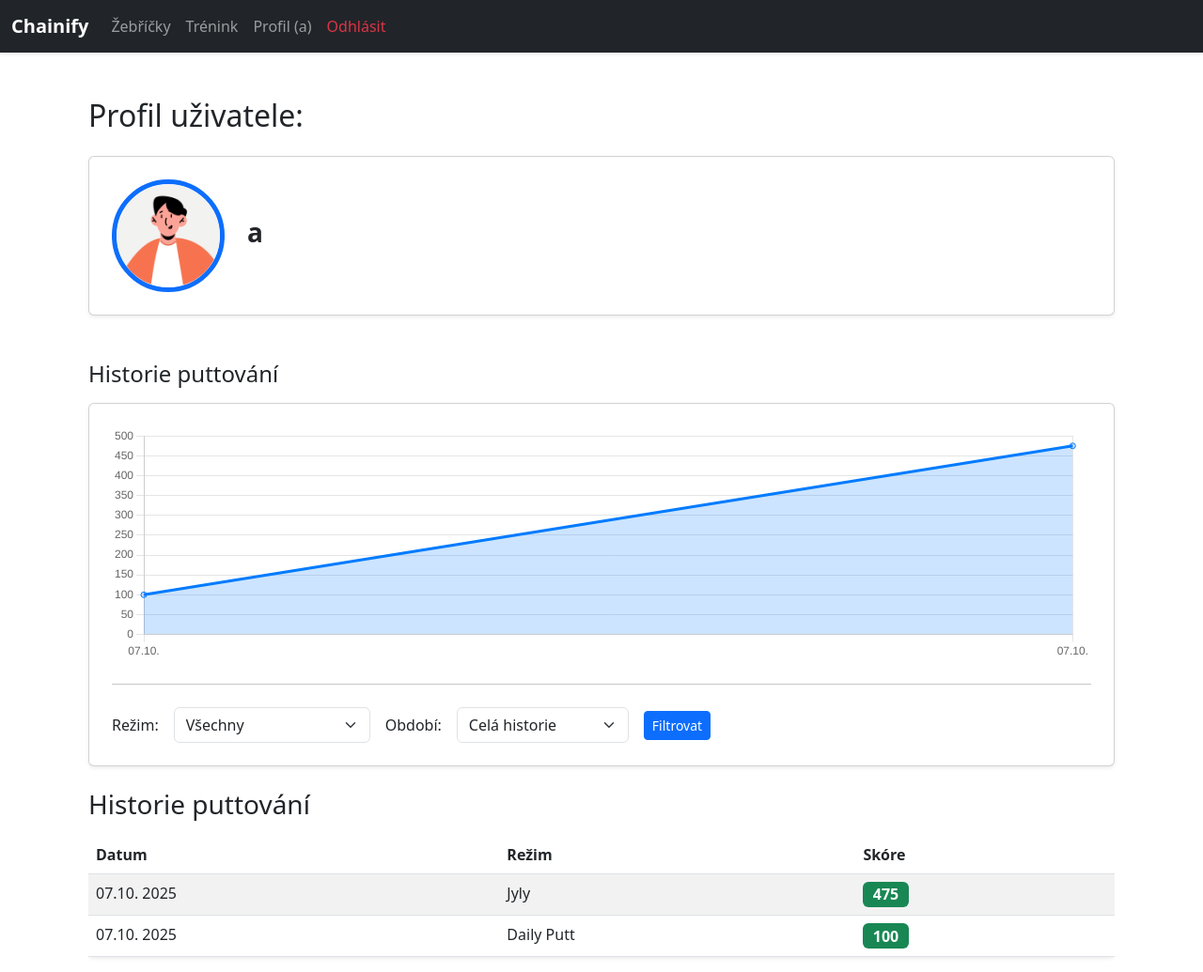
After one commit to dajvid137/discgolf_app, a Flask app: page /user/a in a window 1280 px wide. The commit adds this page. Shown: the whole page at 94% size. Run offline with Flask 3, Linux system fonts and the light colour scheme; a user stored in the database is signed in.

Commit message:
pridani clickable usernames v zebrickach

```diff
--- a/app.py
+++ b/app.py
@@ -221,6 +221,58 @@ def profile_settings():
         female_avatars=female_avatars
     )
 
+@app.route('/user/<username>')
+@login_required
+def user_profile(username):
+    user = User.query.filter_by(username=username).first_or_404()
+
+    # === NOVÁ ČÁST PRO FILTROVÁNÍ ===
+    # 1. Načtení filtrů z URL, pokud existují
+    mode_filter = request.args.get('mode_filter', '')
+    period_filter = request.args.get('period_filter', 'all')
+
+    # 2. Vytvoření základního dotazu na sessions daného uživatele
+    query = PuttSession.query.filter_by(user_id=user.id)
+
+    # 3. Aplikace filtru podle herního režimu
+    if mode_filter:
+        query = query.filter(PuttSession.mode == mode_filter)
+
+    # 4. Aplikace filtru podle časového období
+    start_date = None
+    if period_filter == '7':
+        start_date = datetime.now() - timedelta(days=7)
+    elif period_filter == '30':
+        start_date = datetime.now() - timedelta(days=30)
+
+    if start_date:
+        query = query.filter(PuttSession.date >= start_date)
+    # === KONEC NOVÉ ČÁSTI PRO FILTROVÁNÍ ===
+
+    # Získání dat pro Tabulku Historie (seřazeno od nejnovějšího)
+    # Použijeme náš finální, vyfiltrovaný dotaz 'query'
+    putt_sessions = query.order_by(desc(PuttSession.date)).all()
+
+    # Příprava dat pro Graf (seřazeno od nejstaršího)
+    sessions_for_chart = sorted(putt_sessions, key=lambda x: x.date)
+
+    chart_labels = [session.date.strftime('%d.%m.') for session in sessions_for_chart]
+    chart_scores = [session.score for session in sessions_for_chart]
+
+    chart_data = {
+        'labels': chart_labels,
+        'scores': chart_scores
+    }
+
+    return render_template(
+        'user_profile.html',
+        user=user,
+        putt_sessions=putt_sessions,
+        chart_data=chart_data,
+        # DŮLEŽITÉ: Předáme vybrané hodnoty, aby zůstaly v menu zaškrtnuté
+        selected_mode=mode_filter,
+        selected_period=period_filter
+    )
 
 
 @app.route('/training')
@@ -677,9 +729,9 @@ def leaderboard():
     # 3. Hlavní dotaz: Spojení (JOIN) s tabulkou User a seřazení
     # Získáme uživatelské jméno a nejlepší skóre
     leaderboard_data = (
-        db.session.query(User.username, subquery.c.best_score)
+        db.session.query(User, subquery.c.best_score) # <-- ZMĚNA ZDE
         .join(subquery, User.id == subquery.c.user_id)
-        .order_by(desc(subquery.c.best_score)) # Seřadíme od nejlepšího
+        .order_by(desc(subquery.c.best_score))
         .all()
     )
 
--- /dev/null
+++ b/templates/user_profile.html
@@ -0,0 +1,120 @@
+{# templates/user_profile.html #}
+{% extends "base.html" %}
+
+{% block content %}
+<div class="container mt-5">
+    <h2 class="mb-4">
+        Profil uživatele:
+    </h2>
+
+    <div class="card shadow-sm mb-5 p-4 d-flex flex-row align-items-center">
+        <div class="me-4">
+            {# Použijeme výchozí avatar, pokud uživatel nemá nastavený vlastní #}
+            {% set default_url = url_for('static', filename='images/avatar/male/12.png') %}
+            {% set avatar_url = user.profile_image_url or default_url %}
+
+            <img src="{{ avatar_url }}"
+                 alt="Avatar uživatele"
+                 class="rounded-circle border border-5 border-primary"
+                 style="width: 120px; height: 120px; object-fit: cover;">
+        </div>
+        <div>
+            <h3 class="fw-bold">{{ user.username }}</h3>
+        </div>
+    </div>
+
+    <h4 class="mb-3">Historie puttování</h4>
+    <div class="card shadow-sm mb-4 p-4">
+        <canvas id="scoreTrendChart" style="max-height: 250px;"></canvas>
+
+        <script>
+            document.addEventListener('DOMContentLoaded', function() {
+                const chartDataRaw = '{{ chart_data | tojson | safe }}';
+
+                if (!chartDataRaw || JSON.parse(chartDataRaw).labels.length === 0) {
+                    console.log("Žádná data pro vykreslení grafu.");
+                    return;
+                }
+
+                const chartData = JSON.parse(chartDataRaw);
+                const ctx = document.getElementById('scoreTrendChart');
+
+                if (!ctx) {
+                    console.error("Chyba: Element s ID 'scoreTrendChart' nebyl nalezen.");
+                    return;
+                }
+
+                new Chart(ctx, {
+                    type: 'line',
+                    data: {
+                        labels: chartData.labels,
+                        datasets: [{
+                            label: 'Skóre za session',
+                            data: chartData.scores,
+                            borderColor: 'rgba(0, 123, 255, 1)',
+                            backgroundColor: 'rgba(0, 123, 255, 0.2)',
+                            fill: true,
+                            tension: 0.4
+                        }]
+                    },
+                    options: {
+                        responsive: true,
+                        maintainAspectRatio: false,
+                        scales: { y: { beginAtZero: true } },
+                        plugins: { legend: { display: false } }
+                    }
+                });
+            });
+        </script>
+        <hr class="my-4"> <form method="GET" action="{{ url_for('user_profile', username=user.username) }}" class="d-flex flex-wrap align-items-center gap-3">
+
+            <label for="mode_filter" class="form-label mb-0">Režim:</label>
+            <select name="mode_filter" id="mode_filter" class="form-select w-auto">
+                <option value="">Všechny</option>
+                <option value="jyly" {% if selected_mode == 'jyly' %}selected{% endif %}>Jyly</option>
+                <option value="daily_putt" {% if selected_mode == 'daily_putt' %}selected{% endif %}>Daily Putt</option>
+                <option value="puttovacka" {% if selected_mode == 'puttovacka' %}selected{% endif %}>Puttovačka</option>
+                <option value="random" {% if selected_mode == 'random' %}selected{% endif %}>Náhodné vzdálenosti</option>
+            </select>
+
+            <label for="period_filter" class="form-label mb-0">Období:</label>
+            <select name="period_filter" id="period_filter" class="form-select w-auto">
+                <option value="all" {% if selected_period == 'all' %}selected{% endif %}>Celá historie</option>
+                <option value="30" {% if selected_period == '30' %}selected{% endif %}>Posledních 30 dní</option>
+                <option value="7" {% if selected_period == '7' %}selected{% endif %}>Posledních 7 dní</option>
+            </select>
+
+            <button type="submit" class="btn btn-sm btn-primary">Filtrovat</button>
+        </form>
+    </div>
+
+    <h3 class="mb-3">Historie puttování</h3>
+
+    {% if putt_sessions %}
+        <div class="table-responsive">
+            <table class="table table-striped table-hover shadow-sm rounded">
+                <thead class="bg-light">
+                    <tr>
+                        <th scope="col">Datum</th>
+                        <th scope="col">Režim</th>
+                        <th scope="col">Skóre</th>
+                    </tr>
+                </thead>
+                <tbody>
+                    {% for session in putt_sessions %}
+                    <tr>
+                        <td>{{ session.date.strftime('%d.%m. %Y') }}</td>
+                        <td>{{ session.mode.replace('_', ' ')|title }}</td>
+                        <td><span class="badge bg-success fs-6">{{ session.score }}</span></td>
+                    </tr>
+                    {% endfor %}
+                </tbody>
+            </table>
+        </div>
+    {% else %}
+        <div class="alert alert-info" role="alert">
+            Tento uživatel zatím nemá žádné záznamy o puttování.
+        </div>
+    {% endif %}
+</div>
+{% endblock %}
```
Also changed, not shown: templates/leaderboard.html (+11 -6 lines), templates/profile.html (+8 -2 lines), instance/discgolf.db.
